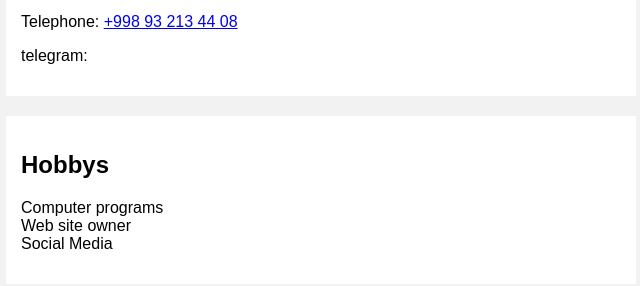
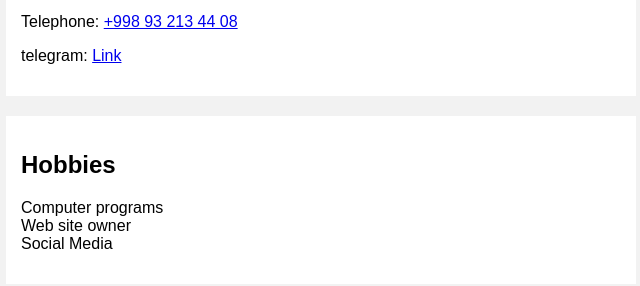
Before and after one commit to denisotarov/denis-otarov, a plain HTML site: page index.html in a window 1280 px wide. Shown: the part 677-963 px from the top of the page, 319-959 px from the left. Drawn offline with Linux system fonts and the light colour scheme.

Commit message:
Update index.html

```diff
--- a/index.html
+++ b/index.html
@@ -87,12 +87,12 @@
         <h2>Contact</h2>
         <p>Email: <a href="mailto:koldasmelisov425.com">koldasmelisov425@gmail.com</a></p>
         <p>Telephone: <a href="tel:+998932134408">+998 93 213 44 08</a></p>
-        <p> telegram: <a href="https://t.me/denisotarov"></a></p>
+        <p> telegram: <a href="https://t.me/denisotarov">Link</a></p>
     </section>
 
     <!-- Hobbies Section -->
     <section>
-        <h2>Hobbys</h2>
+        <h2>Hobbies</h2>
         <ul>
             <li>Computer programs</li>
             <li>Web site owner</li>
```
